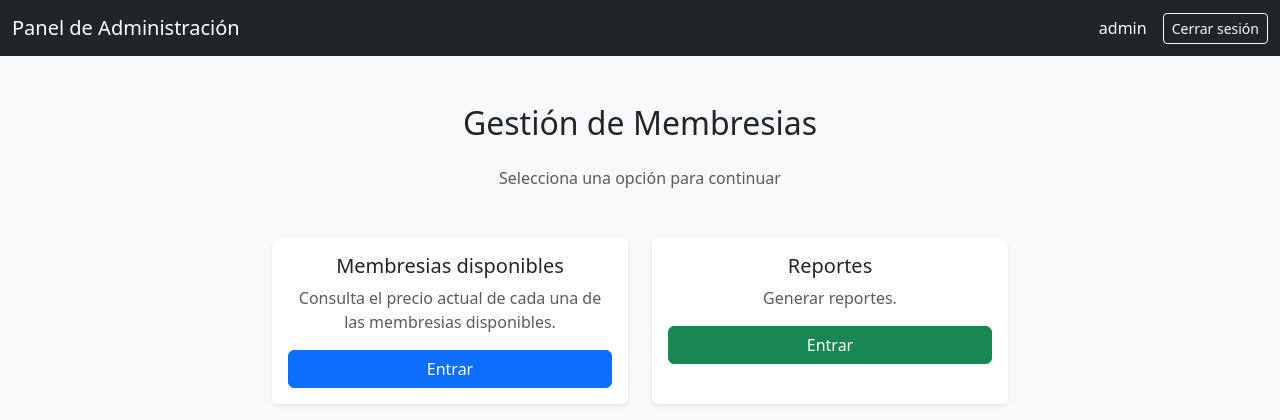
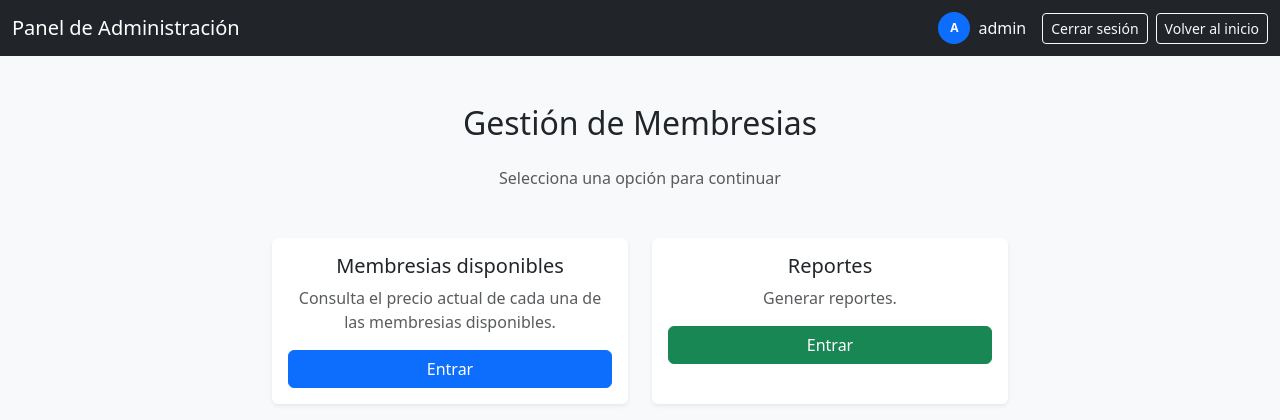
Before and after one commit to JohnnyJoestar324/Style_Fusion_App, a Spring Boot app: page /membresia in a window 1280 px wide. Shown: the top 420 px of the page. Run offline with Spring Boot 4, Linux system fonts and the light colour scheme; a user stored in the database is signed in; some of the project's set-up classes (security, data sources, template engines, error pages and the like) are left out, and stand-ins take their place; some libraries are stand-ins or nearby versions.

Commit message:
Agregando botones de regresar dentro de clientes y membresias

```diff
--- a/style_fusion/src/main/resources/templates/cliente/total_clientes.html
+++ b/style_fusion/src/main/resources/templates/cliente/total_clientes.html
@@ -28,6 +28,7 @@
                 <div class="card p-4">
                     <div class="d-flex justify-content-between align-items-center mb-3">
                         <h2>Lista de Clientes</h2>
+                        <a th:href="@{/cliente}" class=" btn btn-secondary">Volver a Clientes</a>
                         <a th:href="@{/cliente/nuevo}" class="btn btn-success">Nuevo Cliente</a>
                     </div>
                     <div class="table-container">
--- a/style_fusion/src/main/resources/templates/membresia/membresia.html
+++ b/style_fusion/src/main/resources/templates/membresia/membresia.html
@@ -11,15 +11,23 @@
 <nav class="navbar navbar-expand-lg navbar-dark bg-dark">
     <div class="container-fluid">
         <a class="navbar-brand" href="#">Panel de Administración</a>
-        <div class="d-flex align-items-center">
+        <div class="d-flex align-items-center justify-content-between">
+            <div class="d-flex align-items-center gap-2 me-3" sec:authorize="isAuthenticated()">
+                <span class="badge rounded-circle bg-primary text-white d-inline-flex align-items-center justify-content-center fw-semibold"
+                      style="width: 32px; height: 32px;"
+                      th:text="${#strings.toUpperCase(#strings.substring(#authentication.name, 0, 1))}">
 
-            <span class="text-white me-3" sec:authentication="name">
-
-            </span>
-
-            <form th:action="@{/logout}" method="post" class="mb-0">
-                <button type="submit" class="btn btn-outline-light btn-sm">Cerrar sesión</button>
-            </form>
+                </span>
+                <span class="text-light fw-medium" sec:authentication="name"></span>
+            </div>
+            <div class="d-flex gap-2">
+                <form th:action="@{/logout}" method="post" class="mb-0">
+                    <button type="submit" class="btn btn-outline-light btn-sm">Cerrar sesión</button>
+                </form>
+                <form th:action="@{/home}" method="get" class="mb-0">
+                    <button type="submit" class="btn btn-outline-light btn-sm">Volver al inicio</button>
+                </form>
+            </div>
         </div>
     </nav>
     </div>
--- a/style_fusion/src/main/resources/templates/membresia/membresias_disponibles.html
+++ b/style_fusion/src/main/resources/templates/membresia/membresias_disponibles.html
@@ -28,6 +28,7 @@
                 <div class="card p-4">
                     <div class="d-flex justify-content-between align-items-center mb-3">
                         <h2>Lista de membresias disponibles</h2>
+                        <a th:href="@{/membresia}" class=" btn btn-secondary">Volver a Membresias</a>
                         <a th:href="@{/cliente/nuevo}" class="btn btn-success">Nuevo Cliente</a>
                     </div>
                     <div class="table-container">
```
Also changed, not shown: style_fusion/src/main/resources/templates/cliente/home_cliente.html (+9 -5 lines), style_fusion/src/main/resources/templates/main/home.html (+7 -4 lines).
